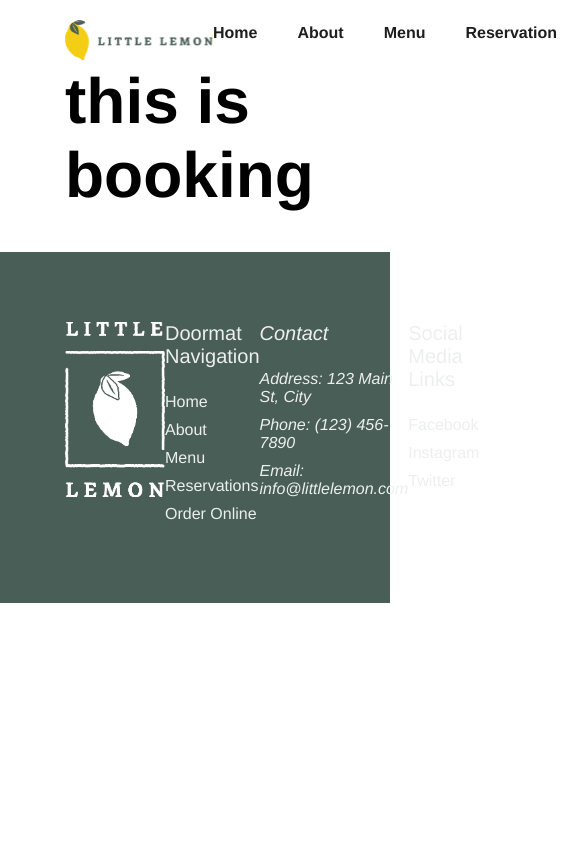
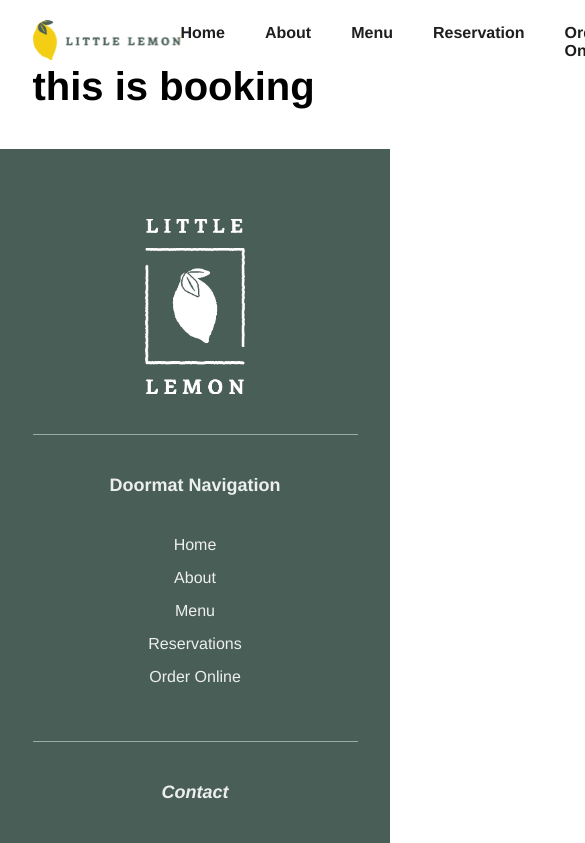
Before and after one commit to ConDevTp/capstone-meta-project, a React (Create React App) app: page /booking in a window 390 px wide. Shown: the top 843 px of the page, 585 px wide, since content can reach past the window. Built offline with nearby package versions, Linux system fonts and the light colour scheme.

Commit message:
responsived all components

```diff
--- a/src/GlobalStyle.css
+++ b/src/GlobalStyle.css
@@ -81,3 +81,40 @@ button:hover {
 .mt-10 {
   margin-top: 100px;
 }
+
+@media (max-width: 992px) {
+  h1 {
+    font-size: 45px;
+  }
+  h2 {
+    font-size: 35px;
+  }
+  h3 {
+    font-size: 20px;
+  }
+
+  h4 {
+    font-size: 18px;
+    font-weight: 100;
+  }
+
+  .mt-10 {
+    margin-top: 90px;
+  }
+}
+
+@media (max-width: 600px) {
+  h1 {
+    font-size: 2.5rem;
+  }
+  h2 {
+    font-size: 2rem;
+  }
+  h3 {
+    font-size: 16px;
+  }
+
+  button {
+    padding: 12px 15px;
+  }
+}
--- a/src/components/CallToAction/calltoaction.css
+++ b/src/components/CallToAction/calltoaction.css
@@ -37,3 +37,52 @@
 .calltoaction .calltoaction-order {
   margin-top: 50px !important;
 }
+
+@media (max-width: 992px) {
+  .calltoaction {
+    justify-content: center;
+    flex-direction: column;
+  }
+
+  .calltoaction .calltoaction-image {
+    width: 100%;
+    margin-top: 50px;
+  }
+
+  .calltoaction .calltoaction-detals {
+    align-items: center;
+    width: 100%;
+  }
+
+  .calltoaction .calltoaction-title,
+  .calltoaction .calltoaction-subtitle,
+  .calltoaction .calltoaction-leadtext {
+    text-align: center;
+  }
+}
+
+@media (max-width: 600px) {
+  .calltoaction .calltoaction-title,
+  .calltoaction .calltoaction-subtitle,
+  .calltoaction .calltoaction-leadtext {
+    display: -webkit-box;
+    -webkit-line-clamp: 3;
+    -webkit-box-orient: vertical;
+    overflow: hidden;
+  }
+
+  .calltoaction .calltoaction-leadtext {
+    margin-top: 30px;
+  }
+
+  .calltoaction .calltoaction-order {
+    margin-top: 35px !important;
+  }
+
+  .calltoaction .calltoaction-image {
+    height: 300px;
+  }
+  .chicago {
+    padding-bottom: 45px !important;
+  }
+}
--- a/src/components/Chicago/chicago.css
+++ b/src/components/Chicago/chicago.css
@@ -30,7 +30,7 @@
 }
 .chicago-images img:nth-child(2) {
   top: 100px;
-  right: 200px;
+  right: 30%;
   z-index: 1;
 }
 
@@ -56,3 +56,68 @@
   margin-top: 30px;
   color: #1e1e1e;
 }
+
+@media (max-width: 992px) {
+  .chicago {
+    align-items: center;
+    justify-content: center;
+    flex-direction: column-reverse;
+    min-height: auto;
+  }
+
+  .chicago-images {
+    width: 90%;
+    justify-content: center;
+    align-items: center;
+  }
+
+  .chicago-images img {
+    width: 100%;
+    height: 300px;
+    object-position: top;
+  }
+
+  .chicago-images img:nth-child(1) {
+    top: auto;
+    right: auto;
+    left: auto;
+    position: relative;
+    margin-right: -10%;
+  }
+  .chicago-images img:nth-child(2) {
+    top: 100px;
+    right: auto;
+    z-index: 3;
+    margin-right: 10%;
+  }
+
+  .chicago-details {
+    width: 100%;
+    align-items: center;
+    justify-content: center;
+    padding-right: 0px;
+    margin-top: 150px;
+  }
+
+  .chicago-details > * {
+    text-align: center;
+  }
+}
+
+@media (max-width: 600px) {
+  .chicago {
+    margin-top: 90px;
+  }
+
+  .chicago-details {
+    margin-top: 130px;
+  }
+
+  .chicago .chicago-description {
+    display: -webkit-box;
+    -webkit-line-clamp: 7;
+    -webkit-box-orient: vertical;
+    overflow: hidden;
+    margin-top: 20px;
+  }
+}
--- a/src/components/Content/content.css
+++ b/src/components/Content/content.css
@@ -8,3 +8,9 @@
 .content {
   grid-column: 3 / span 8;
 }
+
+@media (max-width: 992px) {
+  .content {
+    grid-column: 2 / span 10;
+  }
+}
--- a/src/components/CustomersSay/customerssay.css
+++ b/src/components/CustomersSay/customerssay.css
@@ -57,3 +57,15 @@
   margin-top: 10px;
   color: #1e1e1e;
 }
+
+@media (max-width: 992px) {
+  .customers-list {
+    grid-template-columns: 1fr 1fr;
+  }
+}
+
+@media (max-width: 600px) {
+  .customers-list {
+    grid-template-columns: 1fr;
+  }
+}
--- a/src/components/Footer/Footer.jsx
+++ b/src/components/Footer/Footer.jsx
@@ -7,11 +7,11 @@ const Footer = () => {
   return (
     <footer className="full-green mt-4">
       <Content className="footer">
-        <div>
+        <div className="footer-container">
           <img src={Logo} alt="Little Lemon" className="footer-logo" />
         </div>
 
-        <nav>
+        <nav className="footer-container">
           <h4 className="footer-title">Doormat Navigation</h4>
           <ul>
             <li className="footer-item">
@@ -32,24 +32,24 @@ const Footer = () => {
           </ul>
         </nav>
 
-        <address>
+        <address className="footer-container">
           <h4 className="footer-title">Contact</h4>
           <p className="footer-item">Address: 123 Main St, City</p>
           <p className="footer-item">Phone: (123) 456-7890</p>
           <p className="footer-item">Email: info@littlelemon.com</p>
         </address>
 
-        <section>
+        <section className="footer-container">
           <h4 className="footer-title">Social Media Links</h4>
           <ul>
             <li className="footer-item">
-              <a href="/">Facebook</a>
+              <a href="#facebook">Facebook</a>
             </li>
             <li className="footer-item">
-              <a href="/about">Instagram</a>
+              <a href="#instagram">Instagram</a>
             </li>
             <li className="footer-item">
-              <a href="/menu">Twitter</a>
+              <a href="#twitter">Twitter</a>
             </li>
           </ul>
         </section>
--- a/src/components/Footer/footer.css
+++ b/src/components/Footer/footer.css
@@ -1,7 +1,7 @@
 .footer {
-  display: flex;
-  justify-content: space-between;
-  align-items: start;
+  display: grid;
+  grid-template-columns: 1fr 1fr 1fr 1fr;
+  gap: 50px;
   padding: 70px 0px;
   color: #edefee;
 }
@@ -13,6 +13,7 @@
 
 .footer .footer-title {
   margin-bottom: 25px;
+  font-weight: bold;
 }
 
 .footer-item {
@@ -27,3 +28,41 @@
 .footer-item a:hover {
   color: #f4ce14;
 }
+
+@media (max-width: 992px) {
+  .footer {
+    grid-template-columns: 1fr 1fr;
+  }
+  .footer-container {
+    display: flex;
+    align-items: center;
+    justify-content: center;
+    flex-direction: column;
+    text-align: center;
+  }
+}
+
+@media (max-width: 600px) {
+  .footer {
+    grid-template-columns: 1fr;
+    gap: 0px;
+  }
+
+  .footer-container {
+    border-top: 1px solid #edefee85;
+    padding: 40px 0px;
+  }
+
+  .footer-container:first-child {
+    padding-top: 0px;
+    border-top: none;
+  }
+  .footer-container:last-child {
+    padding-bottom: 0px;
+    border-bottom: none;
+  }
+
+  .footer-item {
+    margin: 15px 0px;
+  }
+}
--- a/src/components/Specials/specials.css
+++ b/src/components/Specials/specials.css
@@ -81,3 +81,31 @@
 .food-card .order-btn .order-icon {
   margin-left: 10px;
 }
+
+@media (max-width: 992px) {
+  .Specials-Heading {
+    justify-content: center;
+    flex-direction: column;
+  }
+
+  .Specials-Heading button {
+    margin-top: 30px;
+  }
+  .SpecialsList {
+    grid-template-columns: 1fr 1fr;
+    gap: 40px;
+    margin-top: 60px;
+  }
+}
+
+@media (max-width: 600px) {
+  .specials {
+    margin-top: 70px;
+  }
+
+  .SpecialsList {
+    grid-template-columns: 1fr;
+    gap: 35px;
+    margin-top: 55px;
+  }
+}
```
